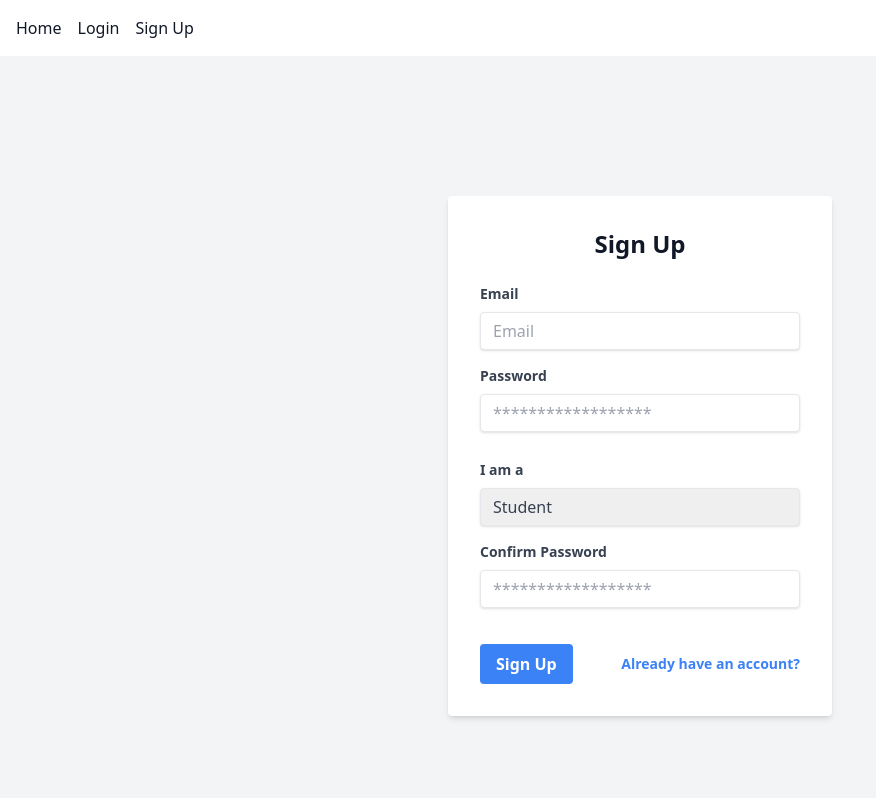
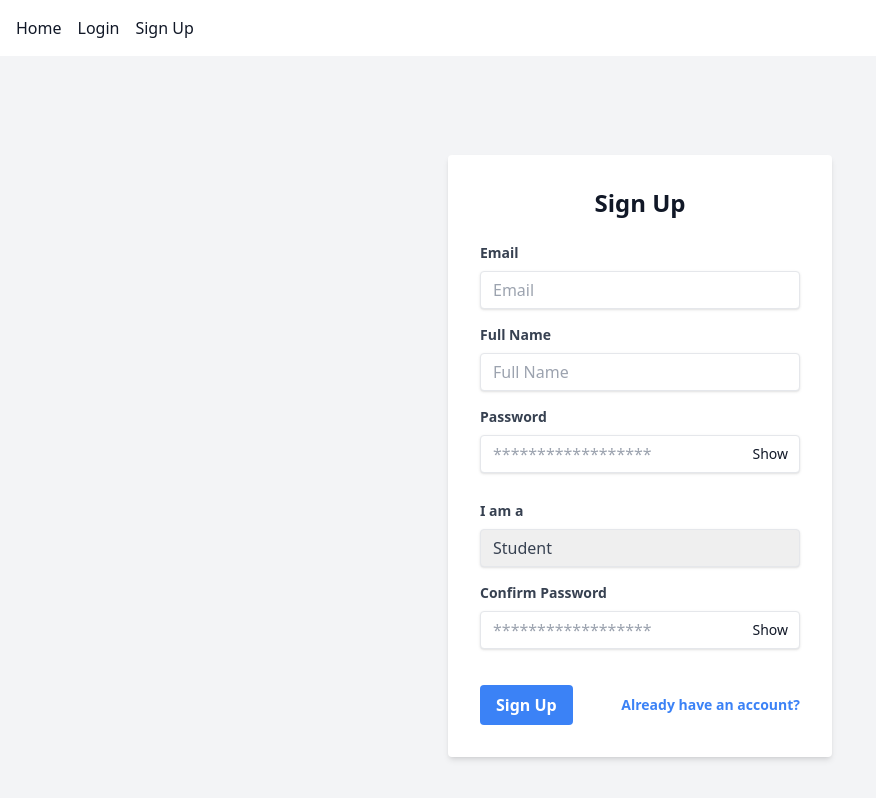
Before and after one commit to eddygreat/Meb_School_Management_system, a React (Vite) app in the folder frontend/: page /signup in a window 1280 px wide. Shown: the top 798 px of the page, without its empty margins (0-876 px from the left). Built offline with nearby package versions, Linux system fonts and the light colour scheme.

Commit message:
rounting

```diff
--- a/frontend/src/App.jsx
+++ b/frontend/src/App.jsx
@@ -67,7 +67,7 @@ export default function App() {
           <Route path="/admin/exports" element={<AdminExports />} />
           <Route path="/admin/discipline" element={<AdminDiscipline />} />
         </Route>
-        <Route element={<ProtectedRoute roles={["teacher"]} />}>
+        <Route element={<ProtectedRoute roles={["admin", "teacher"]} />}>
           <Route path="/teacher" element={<TeacherDashboard />} />
           <Route path="/teacher/attendance" element={<TeacherAttendance />} />
           <Route path="/teacher/face/enroll" element={<FaceEnroll />} />
@@ -77,14 +77,14 @@ export default function App() {
           <Route path="/teacher/curriculum" element={<TeacherCurriculum />} />
           <Route path="/teacher/discipline" element={<TeacherDiscipline />} />
         </Route>
-        <Route element={<ProtectedRoute roles={["parent"]} />}>
+        <Route element={<ProtectedRoute roles={["admin", "parent"]} />}>
           <Route path="/parent" element={<ParentDashboard />} />
           <Route path="/parent/face/enroll" element={<FaceEnroll />} />
           <Route path="/parent/invoices" element={<ParentInvoices />} />
           <Route path="/parent/report" element={<StudentReport />} />
           <Route path="/parent/messages" element={<ParentMessages />} />
         </Route>
-        <Route element={<ProtectedRoute roles={["student"]} />}>
+        <Route element={<ProtectedRoute roles={["admin", "student"]} />}>
           <Route path="/student" element={<StudentDashboard />} />
           <Route path="/student/checkin" element={<StudentCheckin />} />
           <Route path="/student/face/enroll" element={<FaceEnroll />} />
--- a/frontend/src/context/AuthContext.jsx
+++ b/frontend/src/context/AuthContext.jsx
@@ -28,12 +28,7 @@ export function AuthProvider({ children }) {
 
   const login = async (email, password) => {
     const { data } = await client.post('/api/auth/login', { email, password })
-    localStorage.setItem('token', data.access_token)
-    // Fetch profile minimal (role) - stub using token payload in real app
-    // For demo, route based on email prefix
-    const role = email.startsWith('admin') ? 'admin' : email.startsWith('teacher') ? 'teacher' : email.startsWith('parent') ? 'parent' : 'student'
-    setUser({ email, role })
-    navigate(`/${role}`)
+    loginWithToken(data.access_token);
   }
 
   const logout = () => {
--- a/frontend/src/pages/Login.jsx
+++ b/frontend/src/pages/Login.jsx
@@ -7,6 +7,7 @@ export default function Login() {
   const [email, setEmail] = useState('');
   const [password, setPassword] = useState('');
   const [error, setError] = useState('');
+  const [showPassword, setShowPassword] = useState(false);
   const { login } = useAuth();
   const navigate = useNavigate();
 
@@ -44,9 +45,14 @@ export default function Login() {
             <label className="block text-gray-700 text-sm font-bold mb-2" htmlFor="password">
               Password
             </label>
-            <input
-              className="shadow appearance-none border rounded w-full py-2 px-3 text-gray-700 mb-3 leading-tight focus:outline-none focus:shadow-outline"
-              id="password" type="password" placeholder="******************" value={password} onChange={(e) => setPassword(e.target.value)} required />
+            <div className="relative">
+              <input
+                className="shadow appearance-none border rounded w-full py-2 px-3 text-gray-700 mb-3 leading-tight focus:outline-none focus:shadow-outline"
+                id="password" type={showPassword ? 'text' : 'password'} placeholder="******************" value={password} onChange={(e) => setPassword(e.target.value)} required />
+              <button type="button" onClick={() => setShowPassword(!showPassword)} className="absolute inset-y-0 right-0 pr-3 flex items-center text-sm leading-5 mb-3">
+                {showPassword ? 'Hide' : 'Show'}
+              </button>
+            </div>
             {error && <p className="text-red-500 text-xs italic">{error}</p>}
           </div>
           <div className="flex items-center justify-between">
--- a/frontend/src/pages/Signup.jsx
+++ b/frontend/src/pages/Signup.jsx
@@ -1,30 +1,42 @@
 import React, { useState } from 'react';
 import { Link, useNavigate } from 'react-router-dom';
+import client from '../api/client';
 
 export default function Signup() {
+  const [fullName, setFullName] = useState('');
   const [email, setEmail] = useState('');
   const [password, setPassword] = useState('');
   const [confirmPassword, setConfirmPassword] = useState('');
   const [role, setRole] = useState('student'); // Add role state, default to student
+  const [error, setError] = useState('');
+  const [showPassword, setShowPassword] = useState(false);
+  const [showConfirmPassword, setShowConfirmPassword] = useState(false);
   const navigate = useNavigate();
 
-  const handleSignup = (e) => {
+  const handleSignup = async (e) => {
     e.preventDefault();
+    setError('');
     if (password !== confirmPassword) {
-      alert("Passwords don't match!");
+      setError("Passwords don't match!");
       return;
     }
-    // Implement your signup logic here
-    console.log('Signing up with:', { email, password, role });
-    // On successful signup, you might want to navigate to the login page
+    try {
+      // Use the same endpoint as AdminUsers to create a user
+      await client.post('/api/admin/users', { email, password, role, full_name: fullName });
       alert('Signup successful! Please log in.');
       navigate('/login');
+    } catch (err) {
+      const errorMessage = err.response?.data?.detail || 'Signup failed. Please try again.';
+      setError(errorMessage);
+      console.error('Signup error:', err);
+    }
   };
 
   return (
     <div className="flex items-center justify-center min-h-screen bg-gray-100">
       <div className="p-8 bg-white rounded shadow-md w-96">
         <h2 className="text-2xl font-bold mb-6 text-center">Sign Up</h2>
+        {error && <p className="text-red-500 text-xs italic text-center mb-4">{error}</p>}
         <form onSubmit={handleSignup}>
           <div className="mb-4">
             <label className="block text-gray-700 text-sm font-bold mb-2" htmlFor="email">
@@ -35,12 +47,25 @@ export default function Signup() {
               id="email" type="email" placeholder="Email" value={email} onChange={(e) => setEmail(e.target.value)} required />
           </div>
           <div className="mb-4">
+            <label className="block text-gray-700 text-sm font-bold mb-2" htmlFor="full_name">
+              Full Name
+            </label>
+            <input
+              className="shadow appearance-none border rounded w-full py-2 px-3 text-gray-700 leading-tight focus:outline-none focus:shadow-outline"
+              id="full_name" type="text" placeholder="Full Name" value={fullName} onChange={(e) => setFullName(e.target.value)} required />
+          </div>
+          <div className="mb-4">
             <label className="block text-gray-700 text-sm font-bold mb-2" htmlFor="password">
               Password
             </label>
+            <div className="relative">
               <input
                 className="shadow appearance-none border rounded w-full py-2 px-3 text-gray-700 mb-3 leading-tight focus:outline-none focus:shadow-outline"
-              id="password" type="password" placeholder="******************" value={password} onChange={(e) => setPassword(e.target.value)} required />
+                id="password" type={showPassword ? 'text' : 'password'} placeholder="******************" value={password} onChange={(e) => setPassword(e.target.value)} required />
+              <button type="button" onClick={() => setShowPassword(!showPassword)} className="absolute inset-y-0 right-0 pr-3 flex items-center text-sm leading-5 mb-3">
+                {showPassword ? 'Hide' : 'Show'}
+              </button>
+            </div>
           </div>
           <div className="mb-4">
             <label className="block text-gray-700 text-sm font-bold mb-2" htmlFor="role">
@@ -53,15 +78,21 @@ export default function Signup() {
               <option value="student">Student</option>
               <option value="teacher">Teacher</option>
               <option value="parent">Parent</option>
+              <option value="admin">Admin</option>
             </select>
           </div>
           <div className="mb-6">
             <label className="block text-gray-700 text-sm font-bold mb-2" htmlFor="confirm-password">
               Confirm Password
             </label>
+            <div className="relative">
               <input
                 className="shadow appearance-none border rounded w-full py-2 px-3 text-gray-700 mb-3 leading-tight focus:outline-none focus:shadow-outline"
-              id="confirm-password" type="password" placeholder="******************" value={confirmPassword} onChange={(e) => setConfirmPassword(e.target.value)} required />
+                id="confirm-password" type={showConfirmPassword ? 'text' : 'password'} placeholder="******************" value={confirmPassword} onChange={(e) => setConfirmPassword(e.target.value)} required />
+              <button type="button" onClick={() => setShowConfirmPassword(!showConfirmPassword)} className="absolute inset-y-0 right-0 pr-3 flex items-center text-sm leading-5 mb-3">
+                {showConfirmPassword ? 'Hide' : 'Show'}
+              </button>
+            </div>
           </div>
           <div className="flex items-center justify-between">
             <button className="bg-blue-500 hover:bg-blue-700 text-white font-bold py-2 px-4 rounded focus:outline-none focus:shadow-outline" type="submit">
```
Lines whose indentation alone changed are shown as unchanged.
